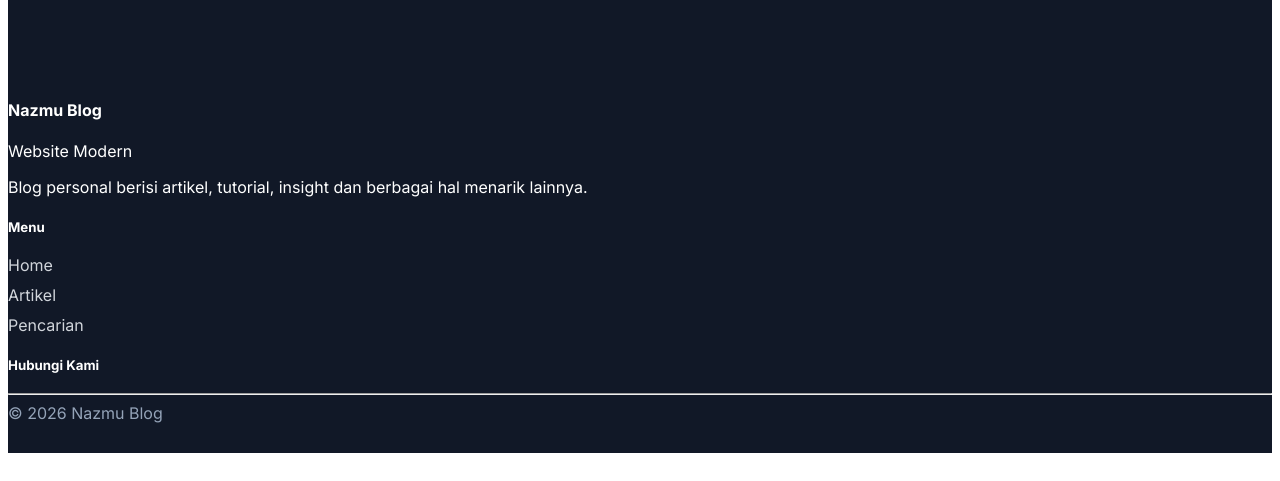
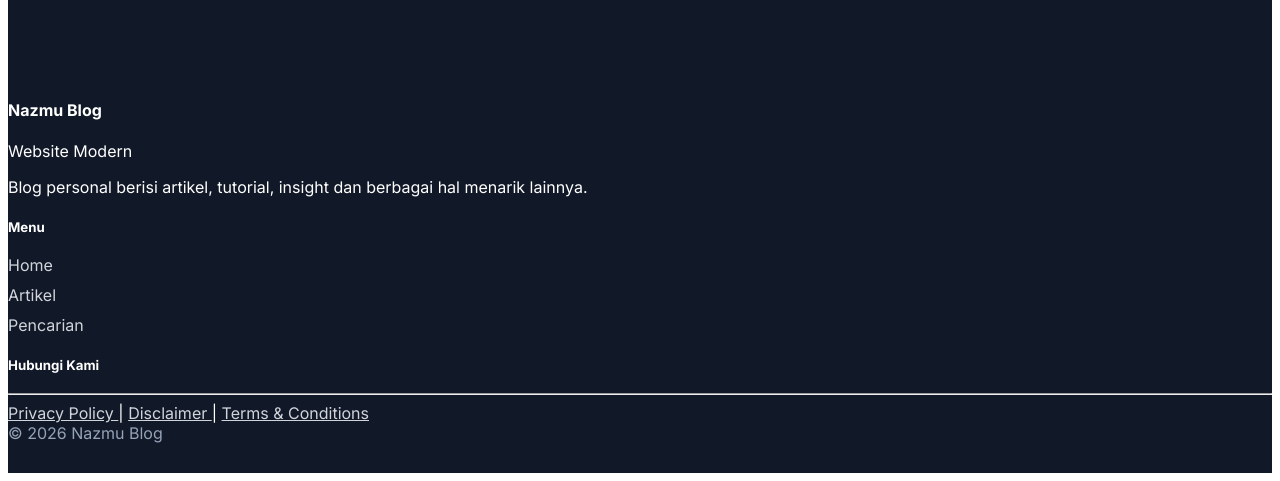
Before and after one commit to Muhamadnazmudin/nazmu, a CodeIgniter app: page /nazmu/ in a window 1280 px wide. Shown: the part 464-945 px from the top of the page. Before the commit the page ends 917 px from the top, so only its background shows below. Run offline with CodeIgniter, Linux system fonts and the light colour scheme; data that the repository does not hold is empty.

Commit message:
penambahan privacy policy pada footer public

```diff
--- a/application/views/public/layout/footer.php
+++ b/application/views/public/layout/footer.php
@@ -269,7 +269,48 @@ referrerpolicy="no-referrer-when-downgrade">
 <?php endif; ?>
 <hr class="my-4">
 
-<div class="text-center footer-copy">
+<!-- LEGAL PAGE -->
+<div class="text-center
+mb-3">
+
+<a href="<?= base_url(
+'privacy-policy'
+) ?>"
+class="text-decoration-none
+mx-2">
+
+Privacy Policy
+
+</a>
+
+|
+
+<a href="<?= base_url(
+'disclaimer'
+) ?>"
+class="text-decoration-none
+mx-2">
+
+Disclaimer
+
+</a>
+
+|
+
+<a href="<?= base_url(
+'terms-conditions'
+) ?>"
+class="text-decoration-none
+mx-2">
+
+Terms & Conditions
+
+</a>
+
+</div>
+
+<div class="text-center
+footer-copy">
 
 <?= !empty(
 $setting->copyright
@@ -302,5 +343,7 @@ $setting->footer_script
 <script src="https://code.jquery.com/jquery-3.6.0.min.js"></script>
 
 <script src="https://cdn.jsdelivr.net/npm/bootstrap@4.6.2/dist/js/bootstrap.bundle.min.js"></script>
+
+
 </body>
 </html>
```
